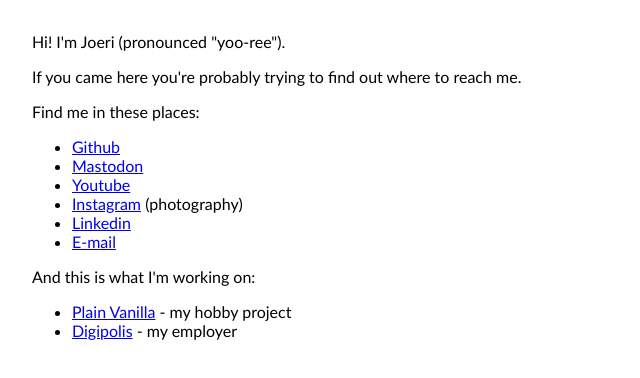
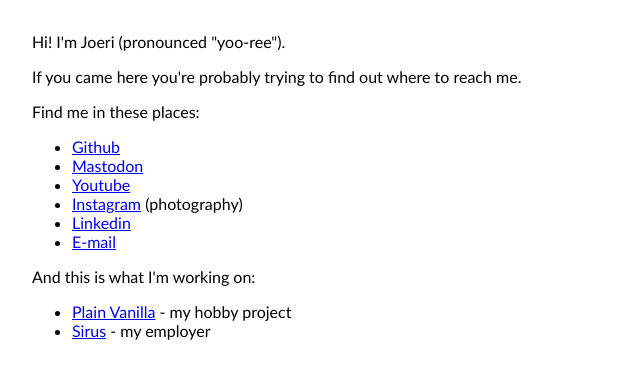
Before and after one commit to jsebrech/jsebrech.github.io, a plain HTML site: page index.html in a window 1280 px wide. Shown: the full height of the page, 0-640 px from the left. Drawn offline with Linux system fonts and the light colour scheme.

Commit message:
switched employer

```diff
--- a/index.html
+++ b/index.html
@@ -27,7 +27,7 @@
     <p>And this is what I'm working on:</p>
     <ul>
       <li><a href="https://plainvanillaweb.com">Plain Vanilla</a> - my hobby project</li>
-      <li><a href="https://www.digipolis.be">Digipolis</a> - my employer</li>
+      <li><a href="https://www.sirus.be">Sirus</a> - my employer</li>
     </ul>
   </body>
 </html>
```
